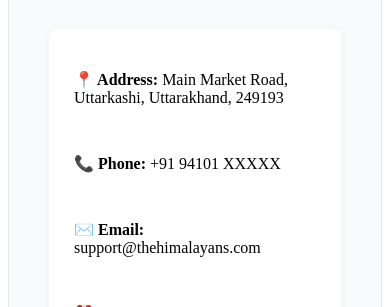
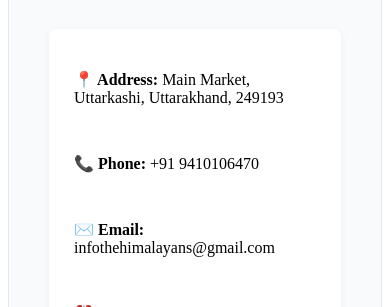
Before and after one commit to pamnautiyal-cpu/himstay, a React (Vite) app in the folder frontend/: page /contact in a window 390 px wide. Shown: the part 300-607 px from the top of the page. Built offline with nearby package versions, Linux system fonts and the light colour scheme.

Commit message:
Update Contact page with correct phone and email

```diff
--- a/frontend/src/pages/Contact.jsx
+++ b/frontend/src/pages/Contact.jsx
@@ -9,14 +9,14 @@ export default function Contact() {
       </p>
 
       <div style={{ display: "flex", flexDirection: "column", gap: "15px", textAlign: "left", background: "#fff", padding: "25px", borderRadius: "8px", boxShadow: "0 2px 8px rgba(0,0,0,0.05)" }}>
-        <p><strong>📍 Address:</strong> Main Market Road, Uttarkashi, Uttarakhand, 249193</p>
-        <p><strong>📞 Phone:</strong> +91 94101 XXXXX</p>
-        <p><strong>✉️ Email:</strong> support@thehimalayans.com</p>
+        <p><strong>📍 Address:</strong> Main Market, Uttarkashi, Uttarakhand, 249193</p>
+        <p><strong>📞 Phone:</strong> +91 9410106470</p>
+        <p><strong>✉️ Email:</strong> infothehimalayans@gmail.com</p>
         <p><strong>⏰ Working Hours:</strong> 9:00 AM - 7:00 PM</p>
       </div>
 
       <div style={{ marginTop: "30px" }}>
-        <button onClick={() => window.location.href='mailto:support@thehimalayans.com'} style={btnStyle}>
+        <button onClick={() => window.location.href='mailto:infothehimalayans@gmail.com'} style={btnStyle}>
           Send us an Email
         </button>
       </div>
```
